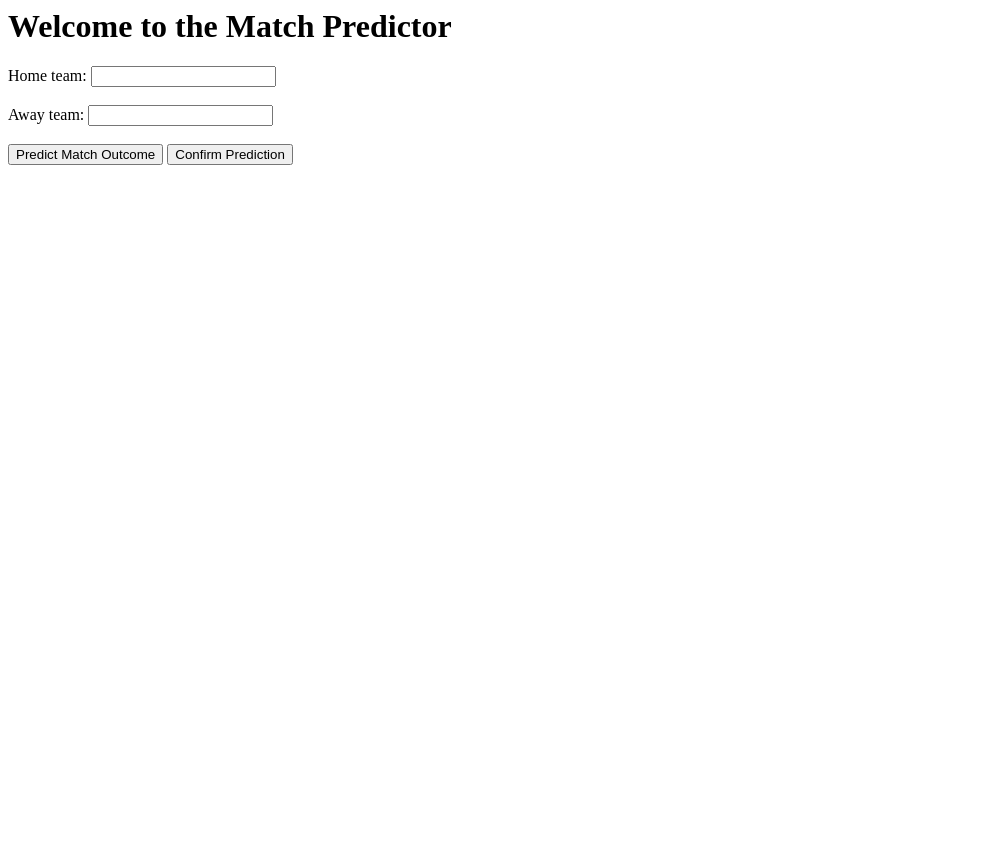
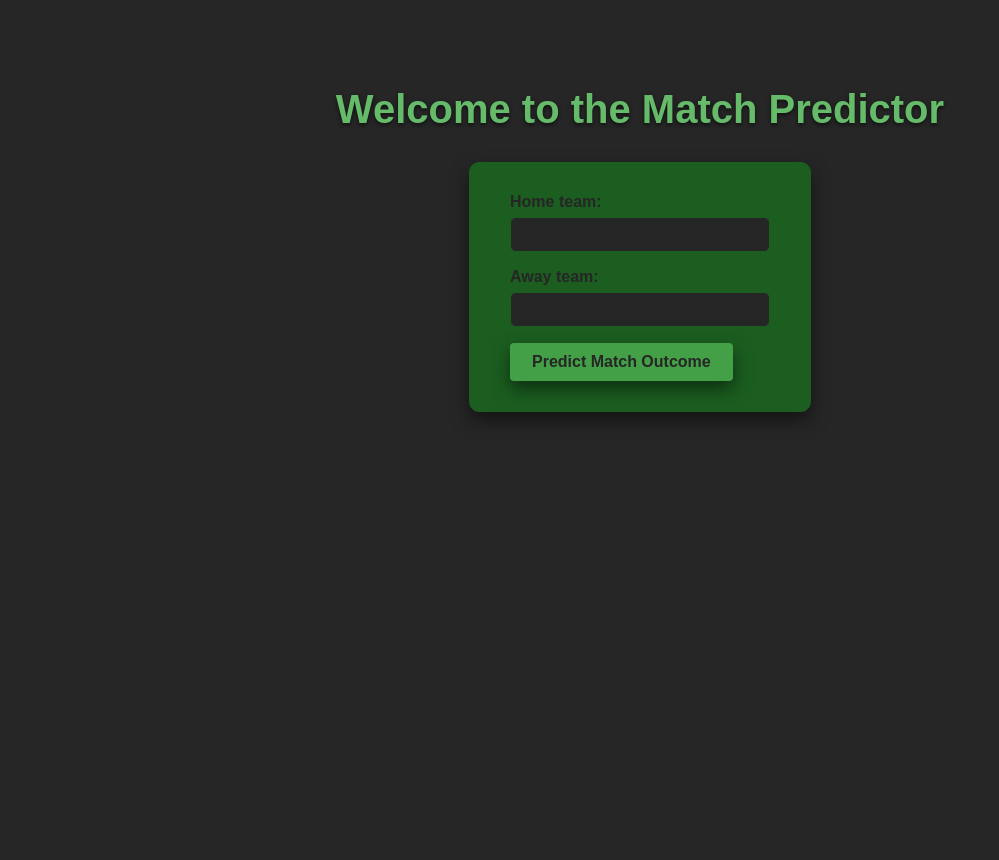
Before and after one commit to iLootYou/Personal_Project_Year_2, a Flask app: template webapp/templates/index.html in a window 1280 px wide. Shown: the whole page, without its empty margins (0-999 px from the left). Before the commit the page ends 165 px from the top, so only its background shows below. Run offline with Flask 3, Linux system fonts and the light colour scheme; the template is opened without the code that fills it, so the values that code supplies are empty.

Commit message:
Made a layout for the webapp, and added docker container for flask

```diff
--- a/webapp/app.py
+++ b/webapp/app.py
@@ -1,9 +1,10 @@
 from flask import Flask, render_template, jsonify, request, redirect, url_for, session
-import pandas as pd
-import os
 
 app = Flask(__name__)
 
 @app.route("/")
 def predict():
-    print("outcome tab")
+    return render_template('index.html')
+
+if __name__ == "__main__":
+    app.run(host="0.0.0.0", port=5000)
--- /dev/null
+++ b/webapp/requirements.txt
@@ -0,0 +1 @@
+flask
--- a/webapp/static/style.css
+++ b/webapp/static/style.css
@@ -1,13 +1,83 @@
-title {
-    font-size: 24px;
-    font-weight: bold;
-    color: green;
-    margin-bottom: 20px;
+/* Center the whole app */
+.container {
+    min-height: 100vh;
+    display: flex;
+    flex-direction: column;
+    justify-content: flex-start;
+    align-items: center;
+    padding-top: 60px;
 }
-button{
-    background-color: green;
-    font-size: 16px;
-    border-radius: 5px;
-    padding: 10px 20px;
-    color: white;
+
+/* Header styling */
+h1 {
+    color: #66bb6a;                     /* softer green */
+    font-size: 2.5rem;
+    margin-bottom: 30px;
+    text-shadow: 0 2px 4px rgba(0,0,0,0.6);
 }
+
+/* Page background + typography */
+body {
+    background-color: #262626;          /* dark gray */
+    color: #e8f5e9;
+    font-family: Arial, sans-serif;
+    margin: 0;
+}
+
+.form-card {
+    background-color: #1b5e20;          /* deep green */
+    border-radius: 10px;
+    padding: 30px 40px;
+    box-shadow: 0 8px 18px rgba(0,0,0,0.5);
+    border: 1px solid #1b5e20;          /* deep green */
+}
+
+/* form layout */
+.form-row {
+    margin-bottom: 16px;
+    color: #1b5e20;          /* deep green */
+}
+
+label {
+    display: block;
+    margin-bottom: 6px;
+    font-weight: 600;
+    color: #262626;          /* dark gray */
+}
+
+input[type="text"] {
+    width: 260px;
+    padding: 8px 10px;
+    font-size: 0.95rem;
+    background-color: #262626;          /* dark gray */
+    color: #e8f5e9;                     /* light text */
+    border: 1px solid #1b5e20;          /* deep green */
+    border-radius: 6px;                 /* clearly rounded */
+    box-sizing: border-box;
+}
+
+button,
+input[type="submit"] {
+    background-color: #43a047;          /* main button green */
+    color: #262626;          /* dark gray */
+    border: none;
+    padding: 10px 22px;
+    border-radius: 4px;
+    font-size: 1rem;
+    font-weight: 600;
+    cursor: pointer;
+    transition: background-color 0.2s ease, transform 0.1s ease;
+    box-shadow: 0 8px 18px rgba(0,0,0,0.5);
+}
+
+button:hover,
+input[type="submit"]:hover {
+    background-color: #388e3c;          /* darker on hover */
+    transform: translateY(-1px);
+}
+
+button:active,
+input[type="submit"]:active {
+    background-color: #2e7d32;
+    transform: translateY(0);
+}
--- a/webapp/templates/index.html
+++ b/webapp/templates/index.html
@@ -1,13 +1,28 @@
+<!DOCTYPE html>
+<html lang="en">
 <head>
-    <title>Match predictor</title>
+    <meta charset="UTF-8">
+    <meta name="viewport" content="width=device-width, initial-scale=1.0">
+    <title>Match Predictor</title>
+    <link rel="stylesheet" href="{{ url_for('static', filename='style.css') }}">
 </head>
 <body>
-    <h1>Welcome to the Match Predictor</h1>
-    <form action="/webapp/app.py" method="post">
-        <label for="Home team">Home team:</label>
-        <input type="text" id="Home team" name="Home team" required><br><br>
-        <label for="Away team">Away team:</label>
-        <input type="text" id="Away team" name="Away team" required><br><br>
-        <input type="submit" value="Predict Match Outcome">
-        <button type="button">Confirm Prediction</button>
-    </form>
+    <div class="container">
+        <h1>Welcome to the Match Predictor</h1>
+
+        <div class="form-card">
+            <form method="post">
+                <div class="form-row">
+                    <label for="home_team">Home team:</label>
+                    <input type="text" id="home_team" name="home_team">
+                </div>
+                <div class="form-row">
+                    <label for="away_team">Away team:</label>
+                    <input type="text" id="away_team" name="away_team">
+                </div>
+                <button type="submit">Predict Match Outcome</button>
+            </form>
+        </div>
+    </div>
+</body>
+</html>
```
Also changed, not shown: 1 other file.
